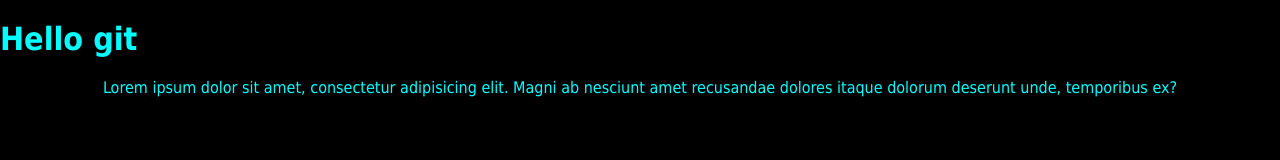
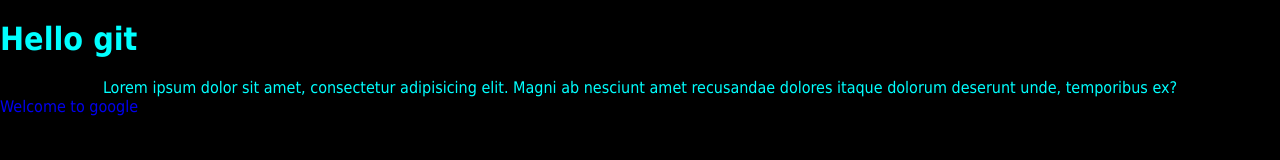
Before and after one commit to NezoxUA/git-test-2, a plain HTML site: page index.html in a window 1280 px wide. Drawn offline with Linux system fonts and the light colour scheme.

Commit message:
create new  branch and  new link google

```diff
--- a/css/main.css
+++ b/css/main.css
@@ -17,3 +17,6 @@ h1 {
 p {
 	text-align: center;
 }
+a {
+	text-decoration: none;
+}
--- a/index.html
+++ b/index.html
@@ -12,6 +12,8 @@
 	<h1>Hello git</h1>
 	<p>Lorem ipsum dolor sit amet, consectetur adipisicing elit. Magni ab nesciunt amet recusandae dolores itaque dolorum
 		deserunt unde, temporibus ex?</p>
+
+	<a href="https://www.google.com">Welcome to google</a>
 </body>
 
 </html>
```
